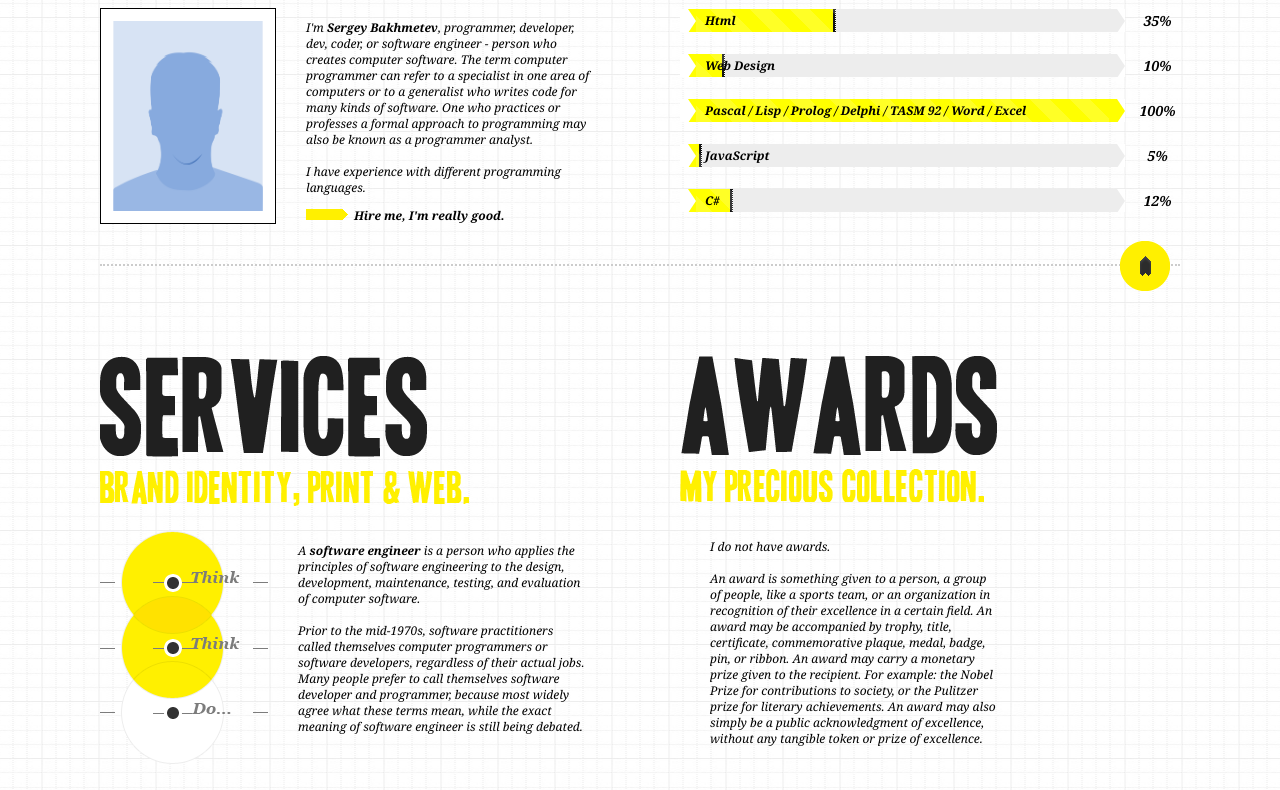
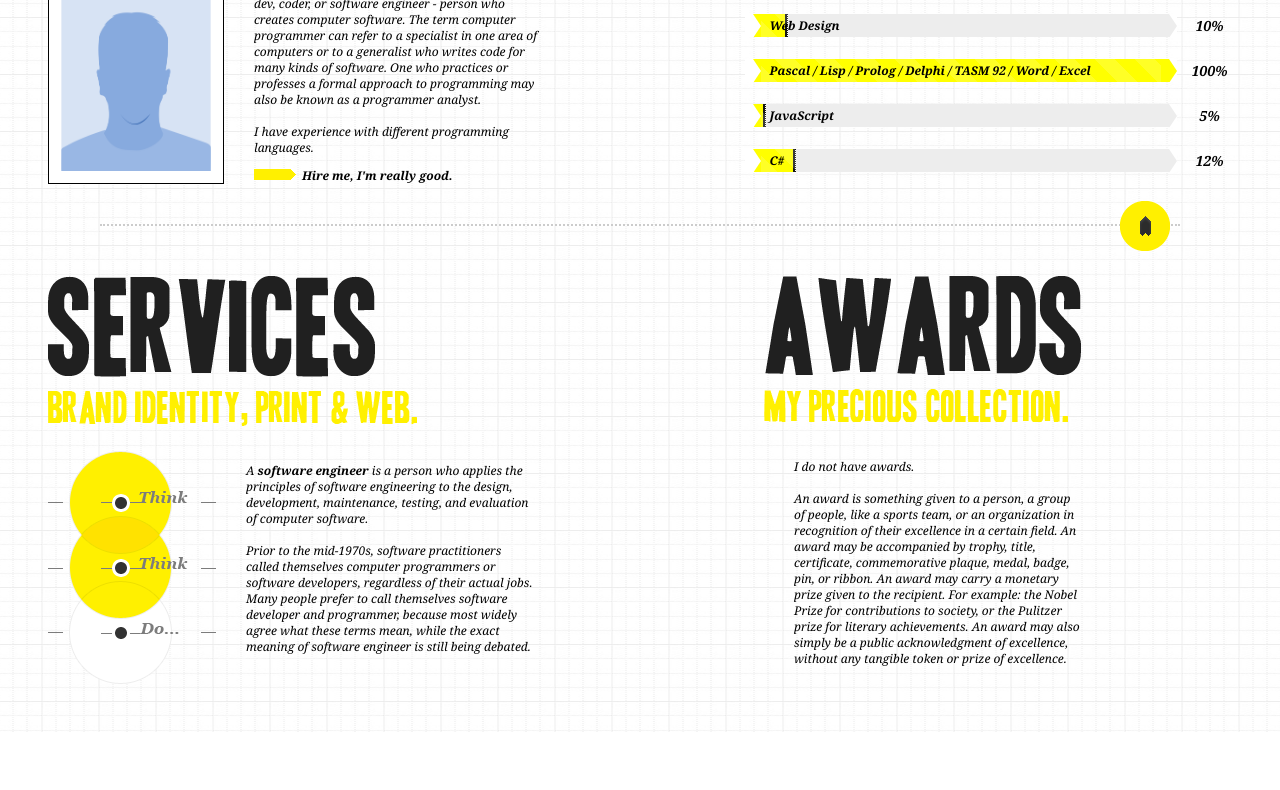
Before and after one commit to choseusername/Summer-Internship-2018, a plain HTML site: page Hello/index.html in a window 1280 px wide. Shown: the part 211-1001 px from the top of the page. After the commit the page ends 943 px from the top, so only its background shows below. Drawn offline with Linux system fonts and the light colour scheme.

Commit message:
fix margin between first content block and second content block

```diff
--- a/Hello/css/style.css
+++ b/Hello/css/style.css
@@ -70,8 +70,10 @@ body {
   }*/
 
 .item {
-	flex: 0 0 auto;
-	margin: 40px 40px;
+	/*flex: 0 0 auto;*/
+	flex: content;
+	margin: 0 40px ;
+	margin-bottom: 40px;
 	width: 500px;
 }
 
```
